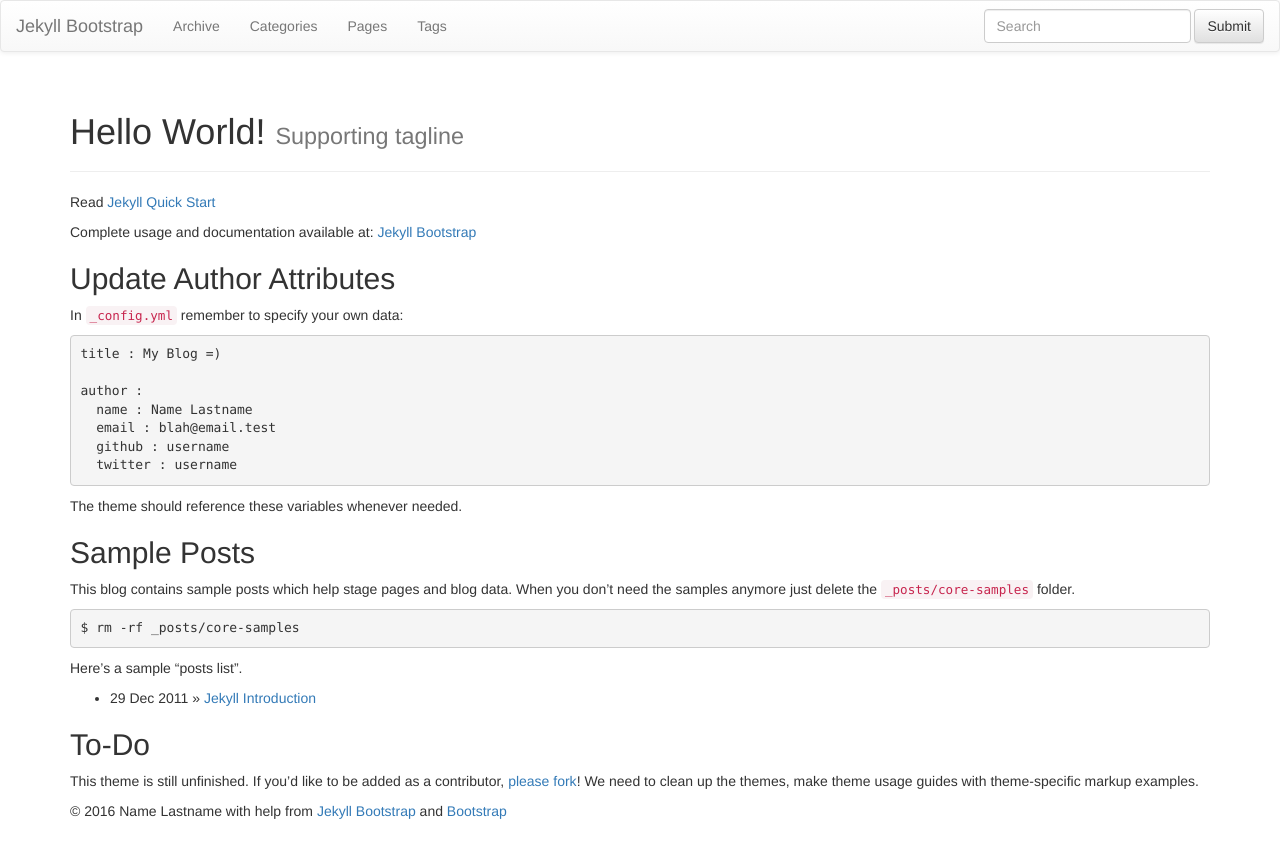
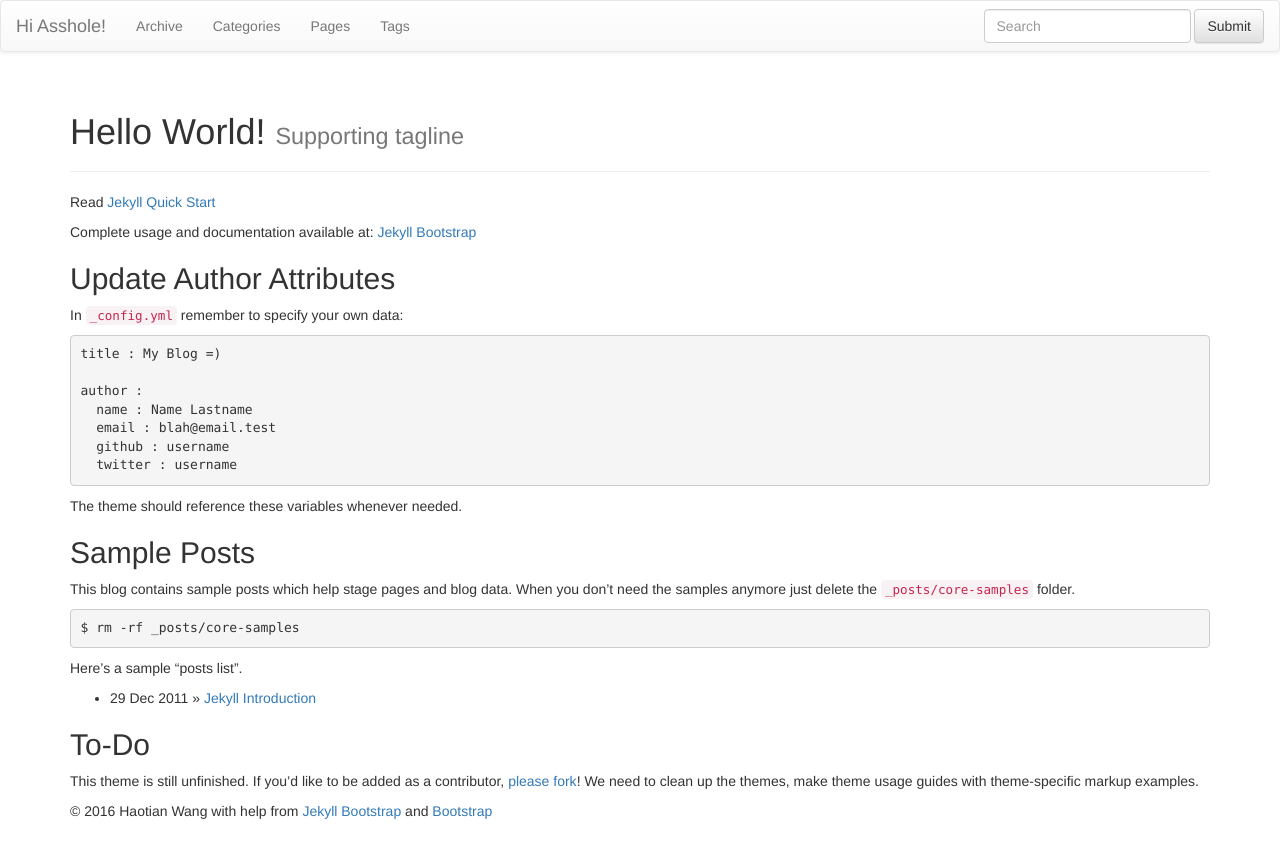
Before and after one commit to haotianwooo/haotianwooo.github.io.bak, a Jekyll site: the page built from index.md, in a window 1280 px wide. Shown: the top 858 px of the page. Built offline with Jekyll 4.4.1, drawn with Linux system fonts in a browser that asks for light colours; nearby versions of some CDN libraries; library files that are not in the unit come from our copies.

Commit message:
modify name and some config

```diff
--- a/_config.yml
+++ b/_config.yml
@@ -8,14 +8,14 @@ highlighter: pygments
 # Themes are encouraged to use these universal variables
 # so be sure to set them if your theme uses them.
 #
-title : Jekyll Bootstrap
+title : Hi Asshole!
 tagline: Site Tagline
 author :
-  name : Name Lastname
-  email : blah@email.test
-  github : username
-  twitter : username
-  feedburner : feedname
+  name : Haotian Wang
+  email : wanghaotian@mail.dlut.edu.cn
+  github : haotianwooo
+  twitter :
+  feedburner :
 
 # The production_url is only used when full-domain names are needed
 # such as sitemap.txt
@@ -25,7 +25,7 @@ author :
 # Else if you are pushing to username.github.io, replace with your username.
 # Finally if you are pushing to a GitHub project page, include the project name at the end.
 #
-production_url : http://username.github.io
+production_url : http://haotianwooo.github.io
 
 # All Jekyll-Bootstrap specific configurations are namespaced into this hash
 #
```
